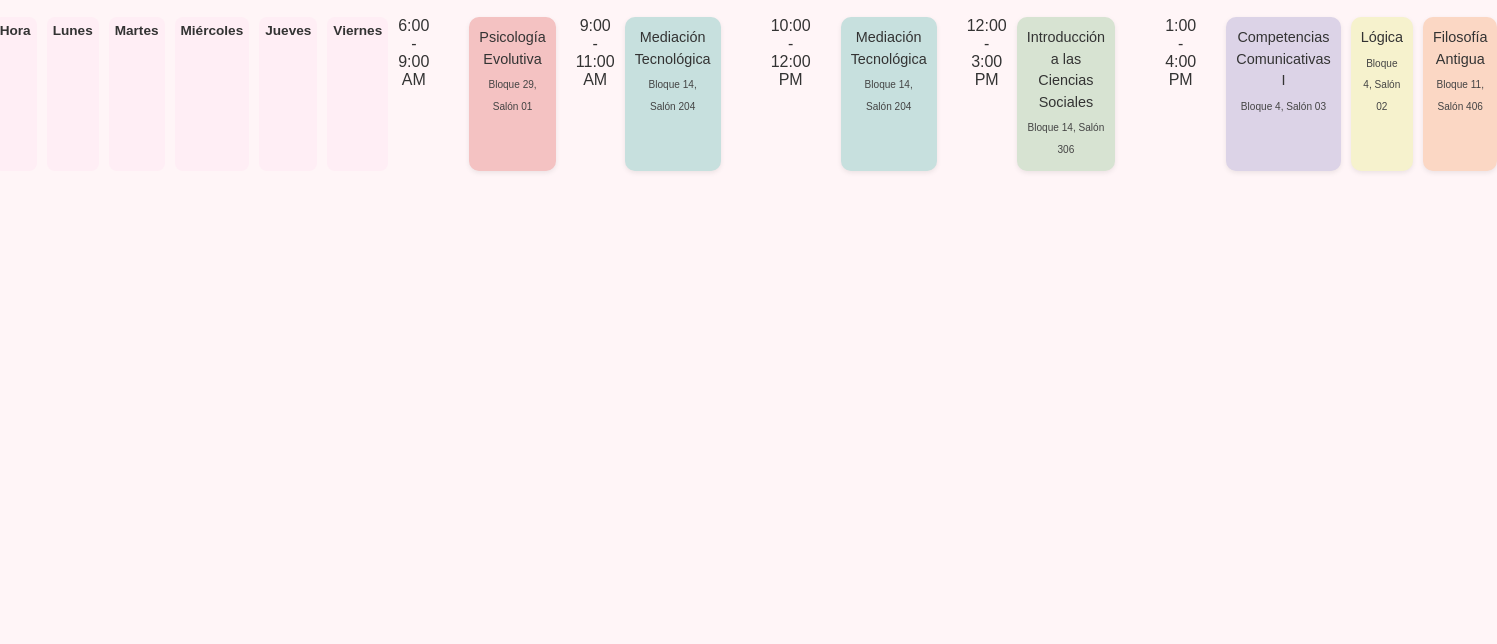
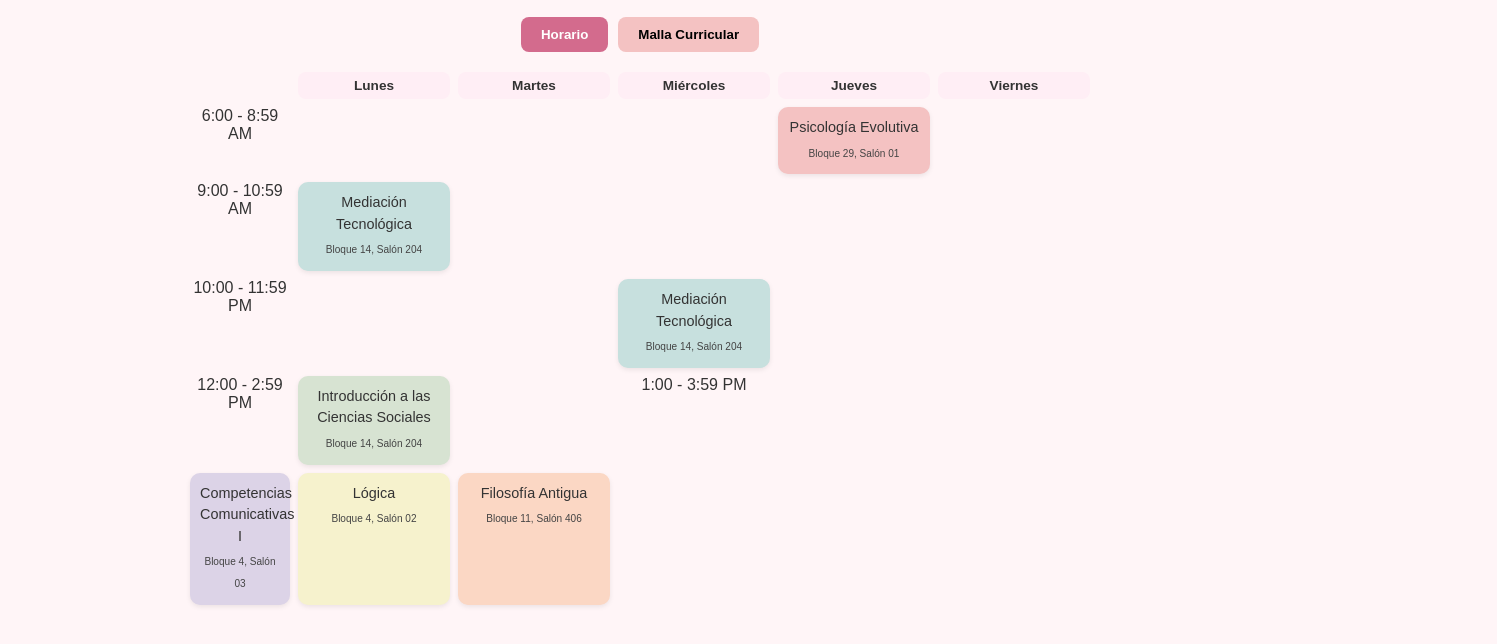
Before and after one commit to ktwhos/Horario, a plain HTML site: page index.html in a window 1280 px wide. Shown: the part 56-700 px from the top of the page, 1497 px wide, since content can reach past the window. Drawn offline with Linux system fonts and the light colour scheme.

Commit message:
Update index.html

```diff
--- a/index.html
+++ b/index.html
@@ -159,39 +159,43 @@
   <div class="tabs">
     <button class="tab-button active" onclick="openTab('horario')">Horario</button>
     <button class="tab-button" onclick="openTab('malla')">Malla Curricular</button>
-  </<div class="schedule">
-  <!-- Columnas -->
-  <div class="day">Hora</div>
+  </div>
+
+  <!-- Pestaña Horario -->
+  <div id="horario" class="tab-content active">
+    <div class="schedule">
+      <!-- Encabezados -->
+      <div></div>
       <div class="day">Lunes</div>
       <div class="day">Martes</div>
       <div class="day">Miércoles</div>
       <div class="day">Jueves</div>
       <div class="day">Viernes</div>
 
-  <!-- 6-9 -->
-  <div class="time">6:00 - 9:00 AM</div>
+      <!-- 6:00-9:59 -->
+      <div class="time">6:00 - 8:59 AM</div>
       <div></div><div></div><div></div>
       <div class="class psicologia">Psicología Evolutiva <small>Bloque 29, Salón 01</small></div>
       <div></div>
 
-  <!-- 9-11 -->
-  <div class="time">9:00 - 11:00 AM</div>
+      <!-- 9:00-10:59 -->
+      <div class="time">9:00 - 10:59 AM</div>
       <div class="class mediacion">Mediación Tecnológica <small>Bloque 14, Salón 204</small></div>
       <div></div><div></div><div></div><div></div>
 
-  <!-- 10-12 -->
-  <div class="time">10:00 - 12:00 PM</div>
+      <!-- 10:00-11:59 -->
+      <div class="time">10:00 - 11:59 PM</div>
       <div></div><div></div>
       <div class="class mediacion">Mediación Tecnológica <small>Bloque 14, Salón 204</small></div>
       <div></div><div></div>
 
-  <!-- 12-3 -->
-  <div class="time">12:00 - 3:00 PM</div>
-  <div class="class sociales">Introducción a las Ciencias Sociales <small>Bloque 14, Salón 306</small></div>
-  <div></div><div></div><div></div><div></div>
+      <!-- 12:00-2:59 -->
+      <div class="time">12:00 - 2:59 PM</div>
+      <div class="class sociales">Introducción a las Ciencias Sociales <small>Bloque 14, Salón 204</small></div>
+      <div></div>
 
-  <!-- 1-4 -->
-  <div class="time">1:00 - 4:00 PM</div>
+  <!-- 1:00-3:59 -->
+  <div class="time">1:00 - 3:59 PM</div>
   <div></div><div></div>
   <div class="class comunicacion">Competencias Comunicativas I <small>Bloque 4, Salón 03</small></div>
   <div class="class logica">Lógica <small>Bloque 4, Salón 02</small></div>
```
Lines whose indentation alone changed are shown as unchanged.
